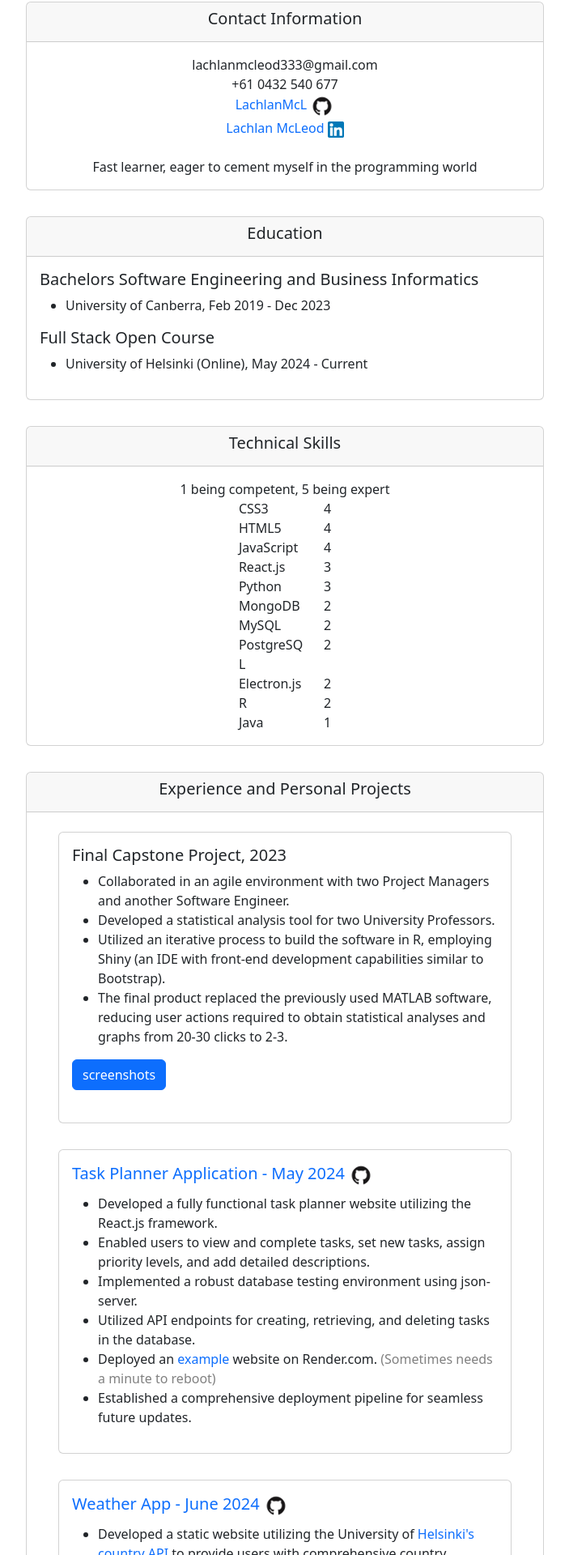
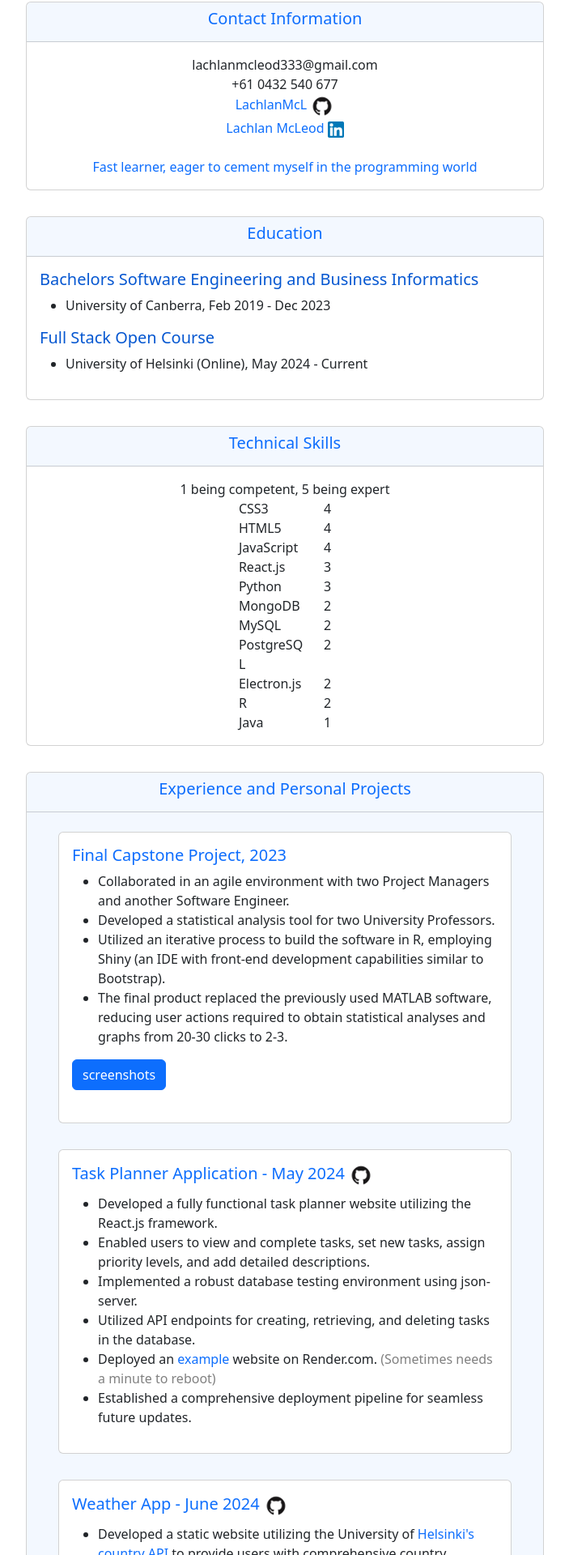
Before and after one commit to LachlanMcL/DigitalPortfolioResponsive, a React (Vite) app: page / in a window 1280 px wide. Shown: the part 753-2673 px from the top of the page at 81% size, without its empty margins (288-991 px from the left). Built offline with nearby package versions, Linux system fonts and the light colour scheme.

Commit message:
added colours

```diff
--- a/src/App.jsx
+++ b/src/App.jsx
@@ -15,7 +15,7 @@ const TileCard = () => {
   return (
     <div className='p-2'>
       <Card>
-        <Card.Header>
+        <Card.Header className='card-header-custom'>
           <Image className='img-profile' src={profileImage} roundedCircle/>
         </Card.Header>
         <Card.Body>
@@ -42,7 +42,7 @@ const ContactCard = () => {
           <Card.Text className='card-text-custom'><a href='https://github.com/LachlanMcL' target="_blank">LachlanMcL <Image className='gitIcon' src={gitHubIcon}/></a></Card.Text>
           <Card.Text className='card-text-custom'><a href='https://www.linkedin.com/in/lachlanmcleod-/' target="_blank">Lachlan McLeod <Image className='linkedinIcon' src={linkedinIcon}/></a></Card.Text>
           <br></br>
-          <Card.Text className='card-text-custom'>Fast learner, eager to cement myself in the programming world</Card.Text>
+          <Card.Text className='card-text-custom quote'>Fast learner, eager to cement myself in the programming world</Card.Text>
         </Card.Body>
       </Card>
     </div>
@@ -74,7 +74,7 @@ const ExperienceCard = () => {
         <Card.Header>
           <Card.Title className='card-title-custom'>Experience and Personal Projects</Card.Title>
         </Card.Header>
-        <Card.Body>
+        <Card.Body className='card-body-custom'>
           <Stack gap={3} className='col-md-4 mx-auto align-items-center'>
             <FinalCapstoneProject />
             <TaskPlannerProject />
--- a/src/index.css
+++ b/src/index.css
@@ -73,12 +73,37 @@ a {
 /* two background colours */
 
 .outer-container {
-  background-color: #dfd9fa3e;
+  background-color: rgba(223, 217, 250, 0.243)
 }
 
 .inner-container {
-  background-color: white;
+  background-color: hsl(0, 0%, 100%)!important;
   display: flex;
   margin: 0 auto;
   justify-content: center;
 }
+
+.card-header {
+  background-color: hsla(216, 98%, 52%, 0.049)!important;
+  color: hsl(216, 98%, 52%)!important;
+}
+
+.card-body .card-title {
+  color: hsl(216, 95%, 42%)!important;
+}
+
+.card-body .card .card-title {
+  color: hsl(216, 98%, 52%)!important;
+}
+
+.card-body-custom { /* experience card background */
+  background-color: hsla(216, 98%, 52%, 0.049)!important;
+}
+
+.card-header-custom { /* photo background */
+  background-color: rgba(33, 37, 41, 0.03)!important;
+}
+
+.card-body .quote {
+  color: hsl(216, 98%, 52%)!important;
+}
```
